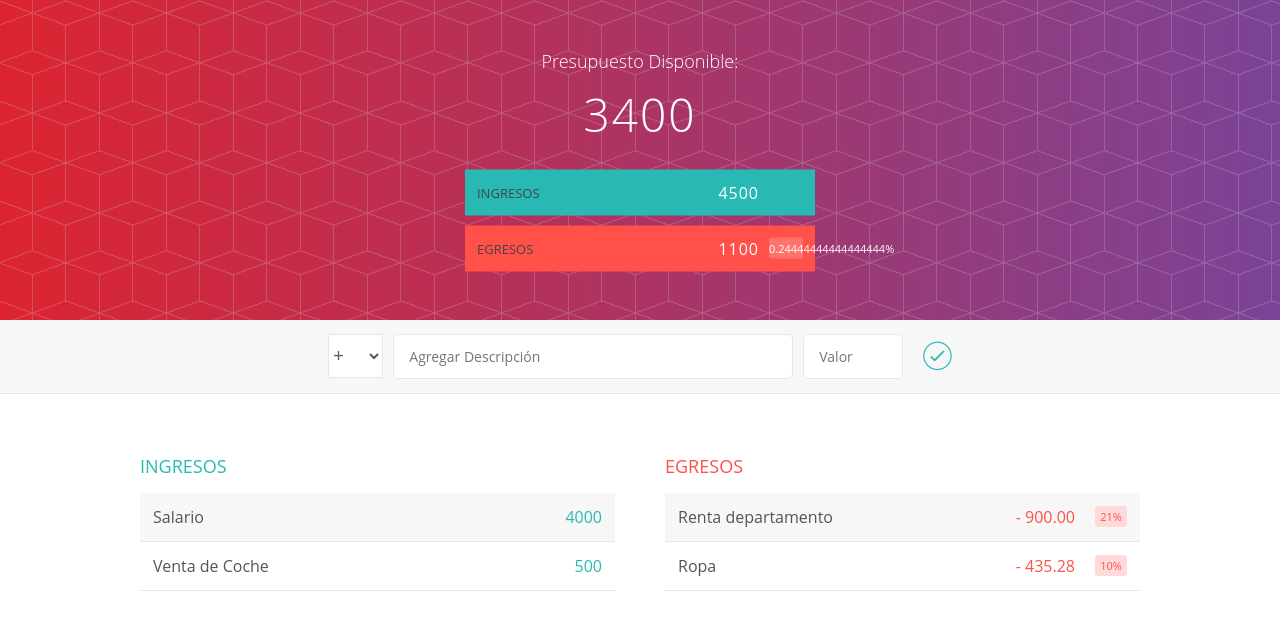
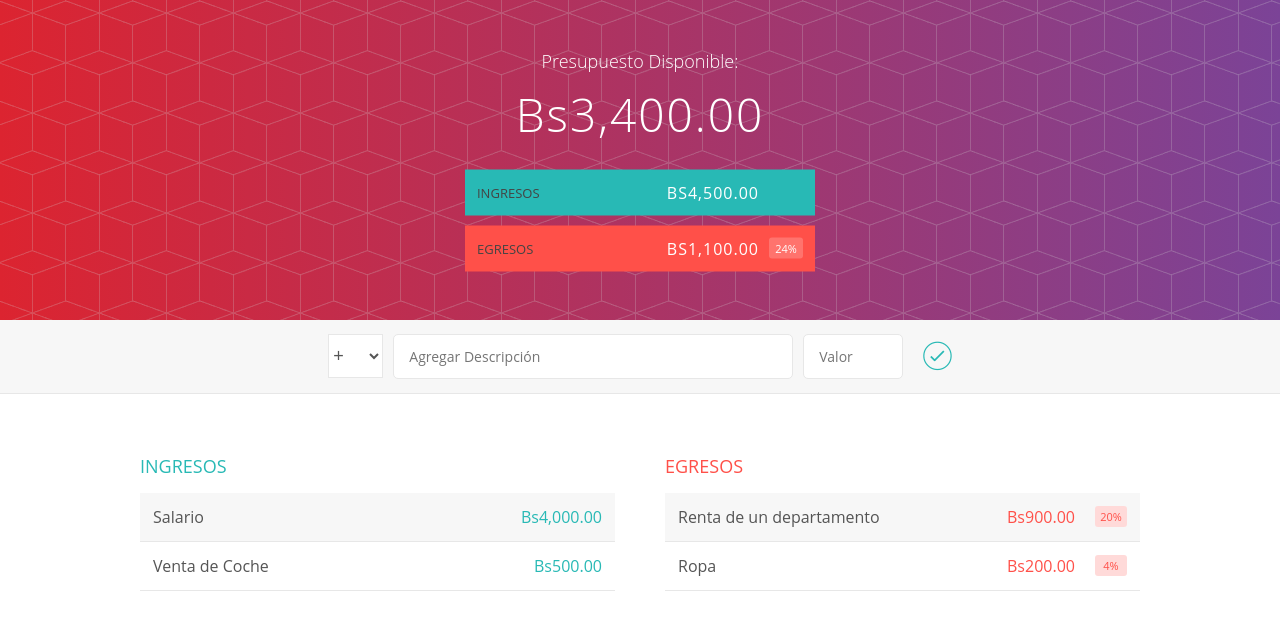
Before and after one commit to cfdavilal/presupuesto_app, an Angular app: page / in a window 1280 px wide. Shown: the top 630 px of the page. Built offline with nearby package versions, Linux system fonts and the light colour scheme.

Commit message:
Listado de Egresos

```diff
--- a/src/app/app.component.html
+++ b/src/app/app.component.html
@@ -7,5 +7,5 @@
 <app-form></app-form>
 <div class="contenedor limpiarEstilos">
   <app-ingreso></app-ingreso>
-  <app-egreso></app-egreso>
+  <app-egreso [ingresoTotal]="getIngresoTotal()"></app-egreso>
 </div>
--- a/src/app/egreso/egreso.component.html
+++ b/src/app/egreso/egreso.component.html
@@ -1,27 +1,16 @@
 <div class="egreso">
   <h2 class="egreso_titulo">Egresos</h2>
-
-  <div class="elemento limpiarEstilos">
-    <div class="elemento_descripcion">Renta departamento</div>
+  <!-- Iteracion con ngFor -->
+  <div class="elemento limpiarEstilos" *ngFor="let egreso of egresos">
+    <div class="elemento_descripcion">{{ egreso.descripcion }}</div>
     <div class="right limpiarEstilos">
-      <div class="elemento_valor">- 900.00</div>
-      <div class="elemento_porcentaje">21%</div>
+      <div class="elemento_valor">
+        {{ egreso.valor | currency: "BOB":"Bs":"1.2-2" }}
+      </div>
+      <div class="elemento_porcentaje">{{ calcularPorcentaje(egreso) | percent}}</div>
       <div class="elemento_eliminar">
         <button class="elemento_eliminar--btn">
-          <i class="ion-ios-close-outline"></i>
-        </button>
-      </div>
-    </div>
-  </div>
-
-  <div class="elemento limpiarEstilos">
-    <div class="elemento_descripcion">Ropa</div>
-    <div class="right limpiarEstilos">
-      <div class="elemento_valor">- 435.28</div>
-      <div class="elemento_porcentaje">10%</div>
-      <div class="elemento_eliminar">
-        <button class="elemento_eliminar--btn">
-          <i class="ion-ios-close-outline"></i>
+          <i class="ion-ios-close-outline" (click)="eliminarEgreso(egreso)"></i>
         </button>
       </div>
     </div>
--- a/src/app/egreso/egreso.component.ts
+++ b/src/app/egreso/egreso.component.ts
@@ -1,4 +1,6 @@
-import { Component, OnInit } from '@angular/core';
+import { Component, Input, OnInit } from '@angular/core';
+import { Egreso } from './egreso.model';
+import { EgresoServicio } from './egreso.service';
 
 @Component({
   selector: 'app-egreso',
@@ -6,10 +8,19 @@ import { Component, OnInit } from '@angular/core';
   styleUrls: ['./egreso.component.css']
 })
 export class EgresoComponent implements OnInit {
-
-  constructor() { }
+  egresos : Egreso[] = []
+  @Input() ingresoTotal: number
+  constructor(private egresoServicio: EgresoServicio) { }
 
   ngOnInit(): void {
+    this.egresos = this.egresoServicio.egresos
   }
 
+  eliminarEgreso(egreso: Egreso){
+    this.egresoServicio.eliminar(egreso)
+  }
+
+  calcularPorcentaje(egreso: Egreso){
+    return egreso.valor/this.ingresoTotal
+  }
 }
--- a/src/app/egreso/egreso.service.ts
+++ b/src/app/egreso/egreso.service.ts
@@ -5,4 +5,8 @@ export class EgresoServicio {
     new Egreso('Renta de un departamento', 900),
     new Egreso('Ropa', 200),
   ];
+  eliminar(egreso: Egreso){
+    const indice = this.egresos.indexOf(egreso)
+    this.egresos.splice(indice, 1)
+  }
 }
--- a/src/app/header/header.component.html
+++ b/src/app/header/header.component.html
@@ -2,12 +2,16 @@
   <div class="presupuesto">
     <div class="presupuesto_titulo">Presupuesto Disponible:</div>
 
-    <div class="presupuesto_valor">{{presupuestoTotal}} </div>
+    <div class="presupuesto_valor">
+      {{ presupuestoTotal | currency: "BOB":"Bs":"1.2-2" }}
+    </div>
 
     <div class="presupuesto_ingreso limpiarEstilos">
       <div class="presupuesto_ingreso--texto">Ingresos</div>
       <div class="right">
-        <div class="presupuesto_ingreso--valor">{{ingresoTotal}} </div>
+        <div class="presupuesto_ingreso--valor">
+          {{ ingresoTotal | currency: "BOB":"Bs":"1.2-2" }}
+        </div>
         <div class="presupuesto_ingreso--porcentaje">&nbsp;</div>
       </div>
     </div>
@@ -15,8 +19,12 @@
     <div class="presupuesto_egreso limpiarEstilos">
       <div class="presupuesto_egreso--text">Egresos</div>
       <div class="right limpiarEstilos">
-        <div class="presupuesto_egreso--valor">{{egresoTotal}} </div>
-        <div class="presupuesto_egreso--porcentaje">{{porcentajeTotal}}% </div>
+        <div class="presupuesto_egreso--valor">
+          {{ egresoTotal | currency: "BOB":"Bs":"1.2-2" }}
+        </div>
+        <div class="presupuesto_egreso--porcentaje">
+          {{ porcentajeTotal | percent }}
+        </div>
       </div>
     </div>
   </div>
--- a/src/app/ingreso/ingreso.component.html
+++ b/src/app/ingreso/ingreso.component.html
@@ -2,12 +2,17 @@
   <h2 class="ingreso_titulo">Ingresos</h2>
   <!-- Recorrido con ngFor -->
   <div class="elemento limpiarEstilos" *ngFor="let ingreso of ingresos">
-    <div class="elemento_descripcion">{{ingreso.descripcion}} </div>
+    <div class="elemento_descripcion">{{ ingreso.descripcion }}</div>
     <div class="right limpiarEstilos">
-      <div class="elemento_valor">{{ingreso.valor}} </div>
+      <div class="elemento_valor">
+        {{ ingreso.valor | currency: "BOB":"Bs":"1.2-2" }}
+      </div>
       <div class="elemento_eliminar">
         <button class="elemento_eliminar--btn">
-          <i class="ion-ios-close-outline" (click)="eliminarRegistro(ingreso)"></i>
+          <i
+            class="ion-ios-close-outline"
+            (click)="eliminarRegistro(ingreso)"
+          ></i>
         </button>
       </div>
     </div>
```
